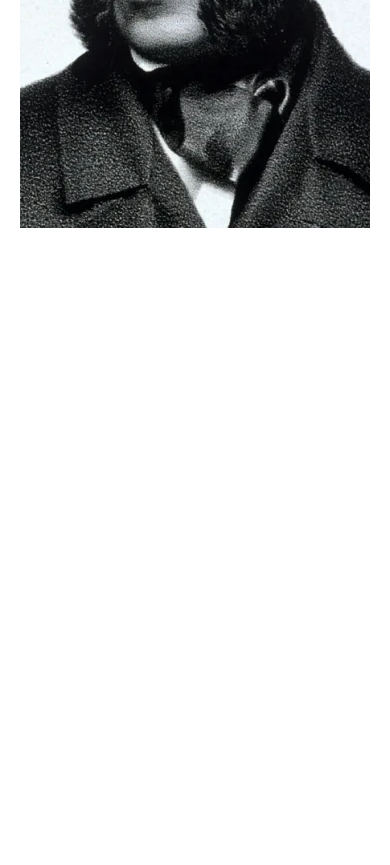
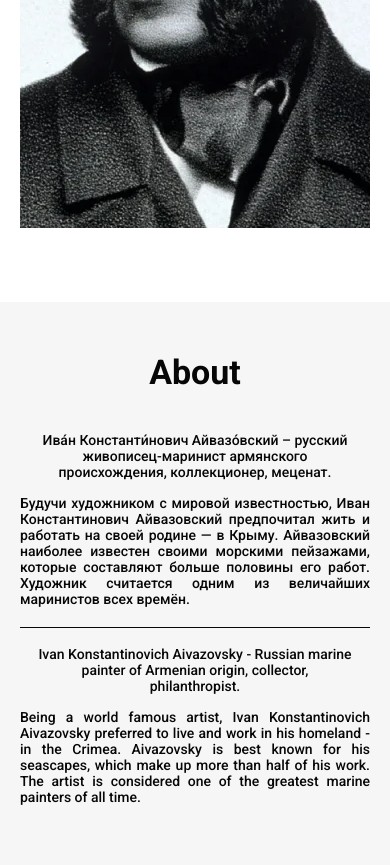
Before and after one commit to PavelStrelchenia/aivazovski_page, a plain HTML site: page index.html in a window 390 px wide. Shown: the part 558-1423 px from the top of the page. Before the commit the page ends 844 px from the top, so only its background shows below. Drawn offline with Linux system fonts and the light colour scheme.

Commit message:
Add about section

```diff
--- a/index.css
+++ b/index.css
@@ -2,3 +2,4 @@
 @import url(styles/variables.css);
 @import url(styles/header.css);
 @import url(styles/home.css);
+@import url(styles/about.css);
--- a/index.html
+++ b/index.html
@@ -59,6 +59,37 @@
           />
         </div>
       </section>
+
+      <section class="about" aria-label="about section">
+        <div class="container">
+          <h2 class="about-title" aria-label="about title">About</h2>
+          <h3 class="about-subtitle-ru" aria-label="about subtitle ru">
+            Ива́н Константи́нович Айвазо́вский – русский живописец-маринист
+            армянского происхождения, коллекционер, меценат.
+          </h3>
+          <p class="about-description-ru" aria-label="about description ru">
+            Будучи художником с мировой известностью, Иван Константинович
+            Айвазовский предпочитал жить и работать на своей родине — в Крыму.
+            Айвазовский наиболее известен своими морскими пейзажами, которые
+            составляют больше половины его работ. Художник считается одним из
+            величайших маринистов всех времён.
+          </p>
+
+          <hr class="divider" aria-label="divider" />
+
+          <h3 class="about-subtitle-en" aria-label="about subtitle en">
+            Ivan Konstantinovich Aivazovsky - Russian marine painter of Armenian
+            origin, collector, philanthropist.
+          </h3>
+          <p class="about-description-en" aria-label="about description en">
+            Being a world famous artist, Ivan Konstantinovich Aivazovsky
+            preferred to live and work in his homeland - in the Crimea.
+            Aivazovsky is best known for his seascapes, which make up more than
+            half of his work. The artist is considered one of the greatest
+            marine painters of all time.
+          </p>
+        </div>
+      </section>
     </main>
 
     <footer></footer>
--- /dev/null
+++ b/styles/about.css
@@ -0,0 +1,82 @@
+.about {
+  background-color: var(--bg-main-gray);
+  text-align: center;
+  color: var(--color-main-black);
+  padding: 55px 30px 100px 30px;
+}
+
+.about-title {
+  font-size: 34px;
+  font-weight: 700;
+  margin: 0 0 45px 0;
+}
+
+.about-subtitle-ru {
+  font-size: 18px;
+  font-weight: 500;
+  margin: 0 auto 15px;
+  max-width: 780px;
+}
+
+.about-description-ru {
+  font-size: 18px;
+  font-weight: 500;
+  margin: 0 auto 15px;
+  text-align: justify;
+  max-width: 780px;
+}
+
+.about-subtitle-en {
+  margin: 18px auto 15px;
+  font-size: 18px;
+  font-weight: 500;
+  max-width: 780px;
+}
+
+.about-description-en {
+  font-size: 18px;
+  font-weight: 500;
+  text-align: justify;
+  max-width: 780px;
+  margin: 0 auto;
+}
+
+@media (max-width: 480px) {
+  .about {
+    padding: 50px 0 60px 0;
+  }
+
+  .about-title {
+    font-size: 34px;
+    font-weight: 700;
+    margin: 0 0 40px 0;
+  }
+
+  .about-subtitle-ru {
+    font-size: 14px;
+    font-weight: 500;
+    max-width: 315px;
+    margin: 0 auto 15px;
+  }
+
+  .about-description-ru {
+    font-size: 14px;
+    font-weight: 500;
+    text-align: justify;
+    margin: 0 auto 20px;
+  }
+
+  .about-subtitle-en {
+    margin: 18px auto 15px;
+    font-size: 14px;
+    font-weight: 500;
+    max-width: 315px;
+  }
+
+  .about-description-en {
+    font-size: 14px;
+    font-weight: 500;
+    text-align: justify;
+    margin: 0 auto;
+  }
+}
--- a/styles/basic.css
+++ b/styles/basic.css
@@ -14,6 +14,8 @@ a {
 }
 
 h1,
+h2,
+h3,
 p {
   margin: 0;
   padding: 0;
@@ -30,3 +32,14 @@ ul {
   max-width: 970px;
   padding: 0 20px;
 }
+
+.divider {
+  /* max-width: 420px;
+  width: 100%; */
+  width: min(420px, 100%);
+  height: 1px;
+  background-color: var(--color-main-black);
+  border: none;
+  margin: 0 auto;
+  padding: 0;
+}
--- a/styles/home.css
+++ b/styles/home.css
@@ -1,6 +1,7 @@
 .home {
   text-align: center;
   color: var(--color-main-black);
+  padding: 0 0 70px 0;
 }
 
 .home-title {
```
